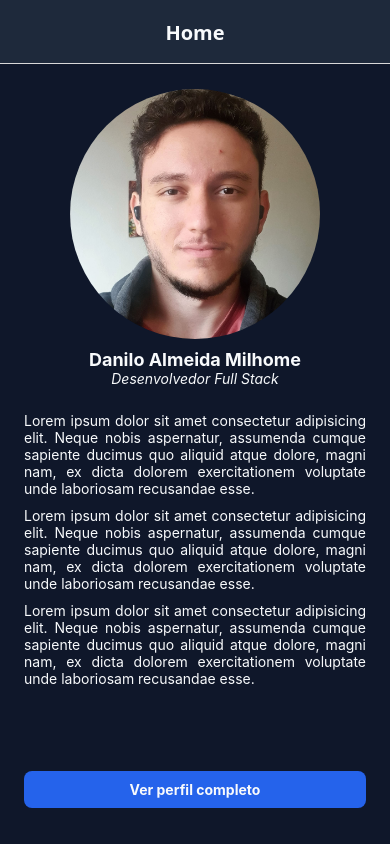
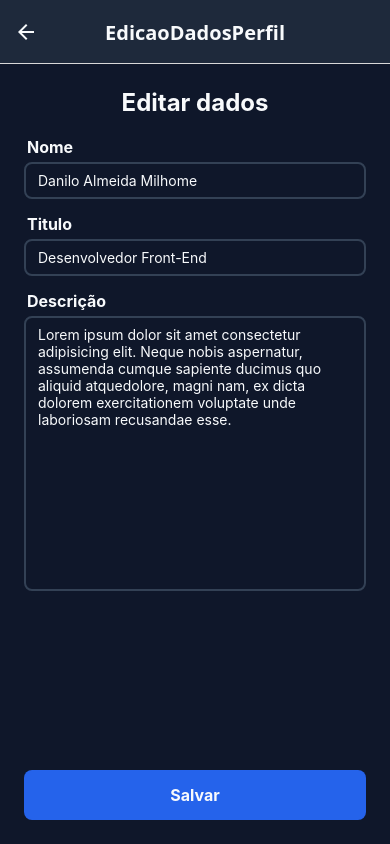
Before and after one commit to damilhome/2026_S1_TP3_DR3_App_Mobile_Perfil, a React Native app: screen /EdicaoDadosPerfil in a window 390 px wide. Built offline with nearby package versions, Linux system fonts and the light colour scheme.

Commit message:
adicionando edicao de dados de perfil e persistencia desses dados

```diff
--- a/App.js
+++ b/App.js
@@ -6,7 +6,9 @@ import DetalhesProjetos from "./screens/DetalhesProjetos.jsx";
 import DetalhesVaga from "./screens/DetalhesVaga.jsx";
 import DetalhesArtigo from "./screens/DetalhesArtigo.jsx";
 import Configuracoes from "./screens/Configuracoes.jsx";
+import EdicaoDadosPerfil from "./screens/EdicaoDadosPerfil.jsx";
 import { TemaProvider, useTema } from "./contexts/TemaContext.js";
+import { PerfilProvider } from "./contexts/PerfilContext.js";
 
 const Stack = createStackNavigator();
 
@@ -26,6 +28,7 @@ function AppNavigator() {
   };
 
   return (
+    <PerfilProvider>
       <NavigationContainer>
         <Stack.Navigator
           initialRouteName="Home"
@@ -37,8 +40,13 @@ function AppNavigator() {
           <Stack.Screen name="DetalhesVaga" component={DetalhesVaga} />
           <Stack.Screen name="DetalhesArtigo" component={DetalhesArtigo} />
           <Stack.Screen name="Configuracoes" component={Configuracoes} />
+          <Stack.Screen
+            name="EdicaoDadosPerfil"
+            component={EdicaoDadosPerfil}
+          />
         </Stack.Navigator>
       </NavigationContainer>
+    </PerfilProvider>
   );
 }
 
--- /dev/null
+++ b/contexts/PerfilContext.js
@@ -0,0 +1,22 @@
+import { createContext, useContext, useState } from "react";
+
+const PerfilContext = createContext();
+
+export function PerfilProvider({ children }) {
+  const [perfil, setPerfil] = useState({
+    nome: "Danilo Almeida Milhome",
+    titulo: "Desenvolvedor Front-End",
+    descricao:
+      "Lorem ipsum dolor sit amet consectetur adipisicing elit. Neque nobis aspernatur, assumenda cumque sapiente ducimus quo aliquid atquedolore, magni nam, ex dicta dolorem exercitationem voluptate unde laboriosam recusandae esse.",
+  });
+
+  return (
+    <PerfilContext.Provider value={{ perfil, setPerfil }}>
+      {children}
+    </PerfilContext.Provider>
+  );
+}
+
+export function usePerfil() {
+  return useContext(PerfilContext);
+}
--- a/screens/Candidaturas.jsx
+++ b/screens/Candidaturas.jsx
@@ -10,7 +10,7 @@ import {
 import dadosCandidaturas from "../utils/dadosCandidaturas";
 import CardVaga from "../components/CardVaga";
 import { useEffect, useState } from "react";
-import { recuperarVaga } from "../utils/asyncStorage";
+import { recuperarDados } from "../utils/asyncStorage";
 import { useTema } from "../contexts/TemaContext";
 
 export default function Candidaturas() {
@@ -22,7 +22,7 @@ export default function Candidaturas() {
       let listaAtualizada = [...dadosCandidaturas];
 
       for (let i = 0; i < listaAtualizada.length; i++) {
-        const vagaSalva = await recuperarVaga(listaAtualizada[i].id);
+        const vagaSalva = await recuperarDados(`vaga${listaAtualizada[i].id}`);
 
         if (vagaSalva) {
           listaAtualizada[i] = vagaSalva;
--- a/screens/Configuracoes.jsx
+++ b/screens/Configuracoes.jsx
@@ -1,14 +1,20 @@
-import { StyleSheet, Text, View, Switch } from "react-native";
+import { StyleSheet, Text, View, Switch, Pressable } from "react-native";
+import { useNavigation } from "@react-navigation/native";
 import { useTema } from "../contexts/TemaContext";
+import { usePerfil } from "../contexts/PerfilContext";
 
 export default function Configuracoes() {
+  const navigation = useNavigation();
   const { cores, modoEscuro, alterarTema } = useTema();
+  const { perfil } = usePerfil();
 
   return (
     <View style={[styles.container, { backgroundColor: cores.corDeFundo }]}>
+      <View>
         <Text style={[styles.tituloSecao, { color: cores.textoPrincipal }]}>
           Configurações
         </Text>
+        <View style={styles.configuracoesContainer}>
           <View style={styles.switcher}>
             <Text style={[styles.opcao, { color: cores.textoPrincipal }]}>
               Modo escuro
@@ -23,6 +29,37 @@ export default function Configuracoes() {
               thumbColor="#f8fafc"
             />
           </View>
+          <View style={styles.dadosPerfilContainer}>
+            <Text style={[styles.titulo, { color: cores.textoPrincipal }]}>
+              Dados do perfil
+            </Text>
+            <View style={styles.dadosPerfil}>
+              <Text style={[styles.opcao, { color: cores.textoPrincipal }]}>
+                <Text style={{ fontWeight: "bold" }}>Nome:</Text> {perfil.nome}
+              </Text>
+              <Text style={[styles.opcao, { color: cores.textoPrincipal }]}>
+                <Text style={{ fontWeight: "bold" }}>Titulo:</Text>{" "}
+                {perfil.titulo}
+              </Text>
+              <Text style={[styles.opcao, { color: cores.textoPrincipal }]}>
+                <Text style={{ fontWeight: "bold" }}>Descrição:</Text>{" "}
+                {perfil.descricao}
+              </Text>
+            </View>
+          </View>
+        </View>
+      </View>
+      <Pressable
+        style={({ pressed }) => [
+          styles.btn,
+          { backgroundColor: pressed ? cores.botaoPressionado : cores.botao },
+        ]}
+        onPress={() => navigation.navigate("EdicaoDadosPerfil")}
+      >
+        <Text style={[styles.btnTxt, { color: cores.textoPrincipal }]}>
+          Editar dados do perfil
+        </Text>
+      </Pressable>
     </View>
   );
 }
@@ -30,15 +67,18 @@ export default function Configuracoes() {
 const styles = StyleSheet.create({
   container: {
     flex: 1,
-    paddingHorizontal: 24,
-    paddingTop: 24,
+    justifyContent: "space-between",
     gap: 8,
+    padding: 24,
   },
   tituloSecao: {
     fontSize: 24,
     fontWeight: "bold",
     marginBottom: 20,
     textAlign: "center",
+  },
+  configuracoesContainer: {
+    gap: 50,
   },
   switcher: {
     flexDirection: "row",
@@ -48,4 +88,23 @@ const styles = StyleSheet.create({
   opcao: {
     fontSize: 16,
   },
+  titulo: {
+    fontSize: 20,
+    fontWeight: "bold",
+  },
+  dadosPerfilContainer: {
+    gap: 15,
+  },
+  dadosPerfil: {
+    gap: 5,
+  },
+  btn: {
+    alignItems: "center",
+    padding: 15,
+    borderRadius: 8,
+  },
+  btnTxt: {
+    fontWeight: "bold",
+    fontSize: 16,
+  },
 });
--- a/screens/DetalhesVaga.jsx
+++ b/screens/DetalhesVaga.jsx
@@ -7,7 +7,7 @@ import {
   ActivityIndicator,
 } from "react-native";
 import { useState } from "react";
-import { salvarVaga } from "../utils/asyncStorage";
+import { salvarDados } from "../utils/asyncStorage";
 import { useTema } from "../contexts/TemaContext";
 import descobrirCorBadge from "../utils/descobrirCorBadge";
 
@@ -24,7 +24,7 @@ export default function DetalhesVaga({ route }) {
       feedback: "Inscrição confirmada.",
     };
     setVaga(novosDados);
-    salvarVaga(novosDados);
+    salvarDados(novosDados, `vaga${novosDados.id}`);
 
     setCandidaturas((prevState) =>
       prevState.map((item) => {
--- /dev/null
+++ b/screens/EdicaoDadosPerfil.jsx
@@ -0,0 +1,140 @@
+import {
+  StyleSheet,
+  Text,
+  View,
+  Switch,
+  TextInput,
+  Pressable,
+} from "react-native";
+import { useNavigation } from "@react-navigation/native";
+import { usePerfil } from "../contexts/PerfilContext";
+import { useTema } from "../contexts/TemaContext";
+import { useState } from "react";
+import { salvarDados } from "../utils/asyncStorage";
+
+export default function EdicaoDadosPerfil() {
+  const navigation = useNavigation();
+  const { perfil, setPerfil } = usePerfil();
+  const [nome, setNome] = useState(perfil.nome);
+  const [titulo, setTitulo] = useState(perfil.titulo);
+  const [descricao, setDescricao] = useState(perfil.descricao);
+  const { cores } = useTema();
+
+  function salvar() {
+    const novosDadosPerfl = {
+      nome: nome,
+      titulo: titulo,
+      descricao: descricao,
+    };
+    setPerfil(novosDadosPerfl);
+    salvarDados(novosDadosPerfl, "dadosPerfil");
+    navigation.goBack();
+  }
+
+  return (
+    <View style={[styles.container, { backgroundColor: cores.corDeFundo }]}>
+      <View>
+        <Text style={[styles.tituloSecao, { color: cores.textoPrincipal }]}>
+          Editar dados
+        </Text>
+        <View style={styles.inputsContainer}>
+          <View style={styles.inputContainer}>
+            <Text style={[styles.label, { color: cores.textoPrincipal }]}>
+              Nome
+            </Text>
+            <TextInput
+              style={[
+                styles.input,
+                { color: cores.textoPrincipal, borderColor: cores.borda },
+              ]}
+              value={nome}
+              onChangeText={setNome}
+            />
+          </View>
+          <View style={styles.inputContainer}>
+            <Text style={[styles.label, { color: cores.textoPrincipal }]}>
+              Titulo
+            </Text>
+            <TextInput
+              style={[
+                styles.input,
+                { color: cores.textoPrincipal, borderColor: cores.borda },
+              ]}
+              value={titulo}
+              onChangeText={setTitulo}
+            />
+          </View>
+          <View style={styles.inputContainer}>
+            <Text style={[styles.label, { color: cores.textoPrincipal }]}>
+              Descrição
+            </Text>
+            <TextInput
+              style={[
+                styles.input,
+                { color: cores.textoPrincipal, borderColor: cores.borda },
+              ]}
+              value={descricao}
+              onChangeText={setDescricao}
+              multiline={true}
+              numberOfLines={15}
+              textAlignVertical="top"
+              scrollEnabled={true}
+            />
+          </View>
+        </View>
+      </View>
+      <Pressable
+        style={({ pressed }) => [
+          styles.btn,
+          { backgroundColor: pressed ? cores.botaoPressionado : cores.botao },
+        ]}
+        onPress={salvar}
+      >
+        <Text style={[styles.btnTxt, { color: cores.textoPrincipal }]}>
+          Salvar
+        </Text>
+      </Pressable>
+    </View>
+  );
+}
+
+const styles = StyleSheet.create({
+  container: {
+    flex: 1,
+    justifyContent: "space-between",
+    gap: 8,
+    padding: 24,
+  },
+  tituloSecao: {
+    fontSize: 24,
+    fontWeight: "bold",
+    marginBottom: 20,
+    textAlign: "center",
+  },
+  inputsContainer: {
+    gap: 15,
+  },
+  inputContainer: {
+    gap: 5,
+  },
+  label: {
+    fontSize: 16,
+    fontWeight: "bold",
+    paddingLeft: 3,
+  },
+  input: {
+    borderWidth: 2,
+    borderRadius: 8,
+    paddingVertical: 8,
+    paddingHorizontal: 12,
+  },
+  btn: {
+    alignItems: "center",
+    padding: 15,
+    borderRadius: 8,
+  },
+  btnTxt: {
+    fontWeight: "bold",
+    fontSize: 16,
+  },
+});
--- a/screens/Home.jsx
+++ b/screens/Home.jsx
@@ -7,9 +7,29 @@ import {
   Pressable,
 } from "react-native";
 import { useTema } from "../contexts/TemaContext";
+import { useState, useEffect } from "react";
+import { usePerfil } from "../contexts/PerfilContext";
+import { recuperarDados } from "../utils/asyncStorage";
 
 export default function Home({ navigation }) {
   const { cores } = useTema();
+  const { perfil, setPerfil } = usePerfil();
+
+  useEffect(() => {
+    async function carregarValoresSalvos() {
+      let perfilAtualizado = { ...perfil };
+
+      const perfilSalvo = await recuperarDados(`dadosPerfil`);
+
+      if (perfilSalvo) {
+        perfilAtualizado = perfilSalvo;
+      }
+
+      setPerfil(perfilAtualizado);
+    }
+
+    carregarValoresSalvos();
+  }, []);
 
   return (
     <View style={[styles.container, { backgroundColor: cores.corDeFundo }]}>
@@ -24,31 +44,16 @@ export default function Home({ navigation }) {
           />
           <View style={styles.tituloContainer}>
             <Text style={[styles.nome, { color: cores.textoPrincipal }]}>
-              Danilo Almeida Milhome
+              {perfil.nome}
             </Text>
             <Text style={[styles.titulo, { color: cores.textoPrincipal }]}>
-              Desenvolvedor Full Stack
+              {perfil.titulo}
             </Text>
           </View>
         </View>
         <View style={styles.descricaoContainer}>
           <Text style={[styles.descricao, { color: cores.textoPrincipal }]}>
-            Lorem ipsum dolor sit amet consectetur adipisicing elit. Neque nobis
-            aspernatur, assumenda cumque sapiente ducimus quo aliquid atque
-            dolore, magni nam, ex dicta dolorem exercitationem voluptate unde
-            laboriosam recusandae esse.
-          </Text>
-          <Text style={[styles.descricao, { color: cores.textoPrincipal }]}>
-            Lorem ipsum dolor sit amet consectetur adipisicing elit. Neque nobis
-            aspernatur, assumenda cumque sapiente ducimus quo aliquid atque
-            dolore, magni nam, ex dicta dolorem exercitationem voluptate unde
-            laboriosam recusandae esse.
-          </Text>
-          <Text style={[styles.descricao, { color: cores.textoPrincipal }]}>
-            Lorem ipsum dolor sit amet consectetur adipisicing elit. Neque nobis
-            aspernatur, assumenda cumque sapiente ducimus quo aliquid atque
-            dolore, magni nam, ex dicta dolorem exercitationem voluptate unde
-            laboriosam recusandae esse.
+            {perfil.descricao}
           </Text>
         </View>
       </ScrollView>
@@ -56,7 +61,7 @@ export default function Home({ navigation }) {
         style={({ pressed }) => [
           styles.btn,
           {
-            backgroundColor: pressed ? "#3b82f6" : "#2563eb",
+            backgroundColor: pressed ? cores.botaoPressionado : cores.botao,
           },
         ]}
         onPress={() => navigation.navigate("Perfil")}
```
Also changed, not shown: utils/asyncStorage.js (+4 -4 lines). Lines whose indentation alone changed are shown as unchanged.
